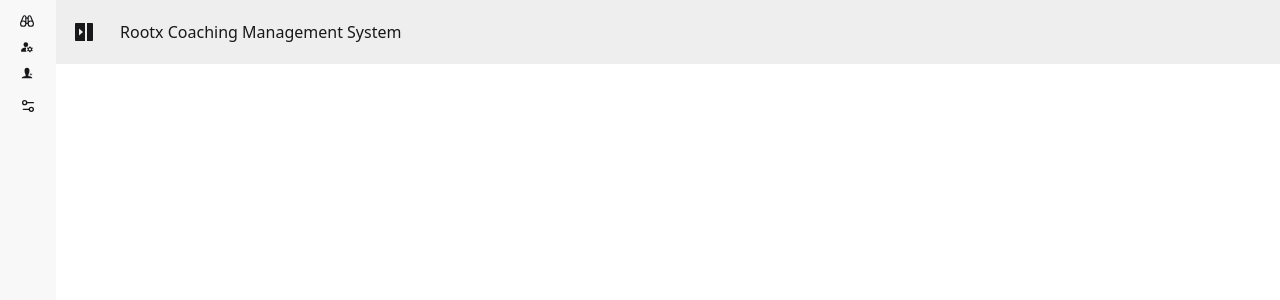
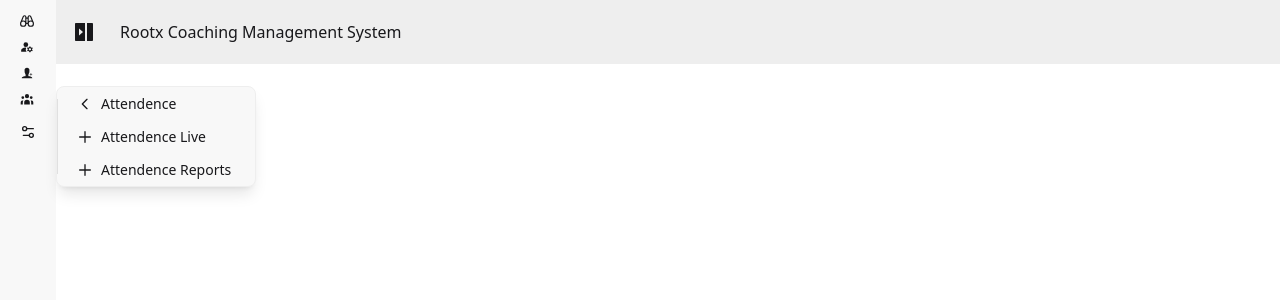
Before and after one commit to Samin1362/Rootx_Coaching_Management_System_Client_Side, a React (Vite) app: page / in a window 1280 px wide. Both pictures are taken after a click on the button 28 px from the left and 106 px from the top of the page. Shown: the top 300 px of the page. Built offline with nearby package versions, Linux system fonts and the light colour scheme.

Commit message:
attendence sections added in dashboard.

```diff
--- a/src/layouts/DashboardLayout.jsx
+++ b/src/layouts/DashboardLayout.jsx
@@ -1,5 +1,6 @@
 import React, { useState } from "react";
 import { GrOverview } from "react-icons/gr";
+import { HiUserGroup } from "react-icons/hi";
 import { IoIosPersonAdd } from "react-icons/io";
 import { MdManageAccounts } from "react-icons/md";
 import { RiSidebarUnfoldFill } from "react-icons/ri";
@@ -10,9 +11,15 @@
   const handleCloseModal = () => {
     setIsStudentMenuOpen(false);
   };
+
   const [isAdmissionMenuOpen, setIsAdmissionMenuOpen] = useState(false);
   const handleCloseAdmissionModal = () => {
     setIsAdmissionMenuOpen(false);
+  };
+
+  const [isAttendenceMenuOpen, setIsAttendenceMenuOpen] = useState(false);
+  const handleCloseAttendenceModal = () => {
+    setIsAttendenceMenuOpen(false);
   };
 
   return (
@@ -355,6 +362,171 @@
               </ul>
             )}
 
+            {/* Attendence Management with nested menu */}
+            <li className="relative">
+              <button
+                className="is-drawer-close:tooltip is-drawer-close:tooltip-right"
+                data-tip="Admission Management"
+                onClick={() => setIsAttendenceMenuOpen(!isAttendenceMenuOpen)}
+              >
+                <HiUserGroup />
+                <span className="is-drawer-close:hidden">
+                  Attendence Management
+                </span>
+                <svg
+                  xmlns="http://www.w3.org/2000/svg"
+                  viewBox="0 0 24 24"
+                  strokeWidth="2"
+                  fill="none"
+                  stroke="currentColor"
+                  className={`ml-auto inline-block size-4 is-drawer-close:hidden transition-transform ${
+                    isAttendenceMenuOpen ? "rotate-90" : ""
+                  }`}
+                >
+                  <path
+                    strokeLinecap="round"
+                    strokeLinejoin="round"
+                    d="M9 5l7 7-7 7"
+                  />
+                </svg>
+              </button>
+
+              {/* Nested menu for collapsed drawer */}
+              {isAttendenceMenuOpen && (
+                <ul className="is-drawer-open:hidden absolute left-full top-0 ml-2 bg-base-200 rounded-lg shadow-lg border border-base-300 z-50 min-w-[200px]">
+                  <Link to="/dashboard/admissionManagement/admissions">
+                    <li>
+                      <button
+                        onClick={handleCloseAttendenceModal}
+                        className="flex items-center gap-2 w-full"
+                      >
+                        <svg
+                          xmlns="http://www.w3.org/2000/svg"
+                          viewBox="0 0 24 24"
+                          strokeWidth="2"
+                          fill="none"
+                          stroke="currentColor"
+                          className="inline-block size-4"
+                        >
+                          <path
+                            strokeLinecap="round"
+                            strokeLinejoin="round"
+                            d="M15 19l-7-7 7-7"
+                          />
+                        </svg>
+                        <span>Attendence</span>
+                      </button>
+                    </li>
+                  </Link>
+                  <Link to="/dashboard/admissionManagement/newAdmission">
+                    <li>
+                      <button
+                        onClick={handleCloseAttendenceModal}
+                        className="flex items-center gap-2 w-full"
+                      >
+                        <svg
+                          xmlns="http://www.w3.org/2000/svg"
+                          viewBox="0 0 24 24"
+                          strokeWidth="2"
+                          fill="none"
+                          stroke="currentColor"
+                          className="inline-block size-4"
+                        >
+                          <path
+                            strokeLinecap="round"
+                            strokeLinejoin="round"
+                            d="M12 4v16m8-8H4"
+                          />
+                        </svg>
+                        <span>Attendence Live</span>
+                      </button>
+                    </li>
+                  </Link>
+                  <Link to="/dashboard/admissionManagement/admissionFollowUps">
+                    <li>
+                      <button
+                        onClick={handleCloseAttendenceModal}
+                        className="flex items-center gap-2 w-full"
+                      >
+                        <svg
+                          xmlns="http://www.w3.org/2000/svg"
+                          viewBox="0 0 24 24"
+                          strokeWidth="2"
+                          fill="none"
+                          stroke="currentColor"
+                          className="inline-block size-4"
+                        >
+                          <path
+                            strokeLinecap="round"
+                            strokeLinejoin="round"
+                            d="M12 4v16m8-8H4"
+                          />
+                        </svg>
+                        <span>Attendence Reports</span>
+                      </button>
+                    </li>
+                  </Link>
+                </ul>
+              )}
+            </li>
+
+            {/* Nested Attendence Management Links for open drawer */}
+            {isAttendenceMenuOpen && (
+              <ul className="is-drawer-close:hidden">
+                <Link to="/dashboard/admissionManagement/admissions">
+                  <li>
+                    <button className="pl-12 flex items-center gap-2">
+                      <svg
+                        xmlns="http://www.w3.org/2000/svg"
+                        viewBox="0 0 24 24"
+                        strokeWidth="2"
+                        fill="none"
+                        stroke="currentColor"
+                        className="inline-block size-4"
+                      >
+                        <path strokeLinecap="round" strokeLinejoin="round" d="M15 19l-7-7 7-7" />
+                      </svg>
+                      <span>Attendence</span>
+                    </button>
+                  </li>
+                </Link>
+                <Link to="/dashboard/admissionManagement/newAdmission">
+                  <li>
+                    <button className="pl-12 flex items-center gap-2">
+                      <svg
+                        xmlns="http://www.w3.org/2000/svg"
+                        viewBox="0 0 24 24"
+                        strokeWidth="2"
+                        fill="none"
+                        stroke="currentColor"
+                        className="inline-block size-4"
+                      >
+                        <path strokeLinecap="round" strokeLinejoin="round" d="M12 4v16m8-8H4" />
+                      </svg>
+                      <span>Attendence Live</span>
+                    </button>
+                  </li>
+                </Link>
+                <Link to="/dashboard/admissionManagement/admissionFollowUps">
+                  <li>
+                    <button className="pl-12 flex items-center gap-2">
+                      <svg
+                        xmlns="http://www.w3.org/2000/svg"
+                        viewBox="0 0 24 24"
+                        strokeWidth="2"
+                        fill="none"
+                        stroke="currentColor"
+                        className="inline-block size-4"
+                      >
+                        <path strokeLinecap="round" strokeLinejoin="round" d="M12 4v16m8-8H4" />
+                      </svg>
+                      <span>Attendence Reports</span>
+                    </button>
+                  </li>
+                </Link>
+              </ul>
+            )}
+
             {/* Settings */}
             <li>
               <button
```
